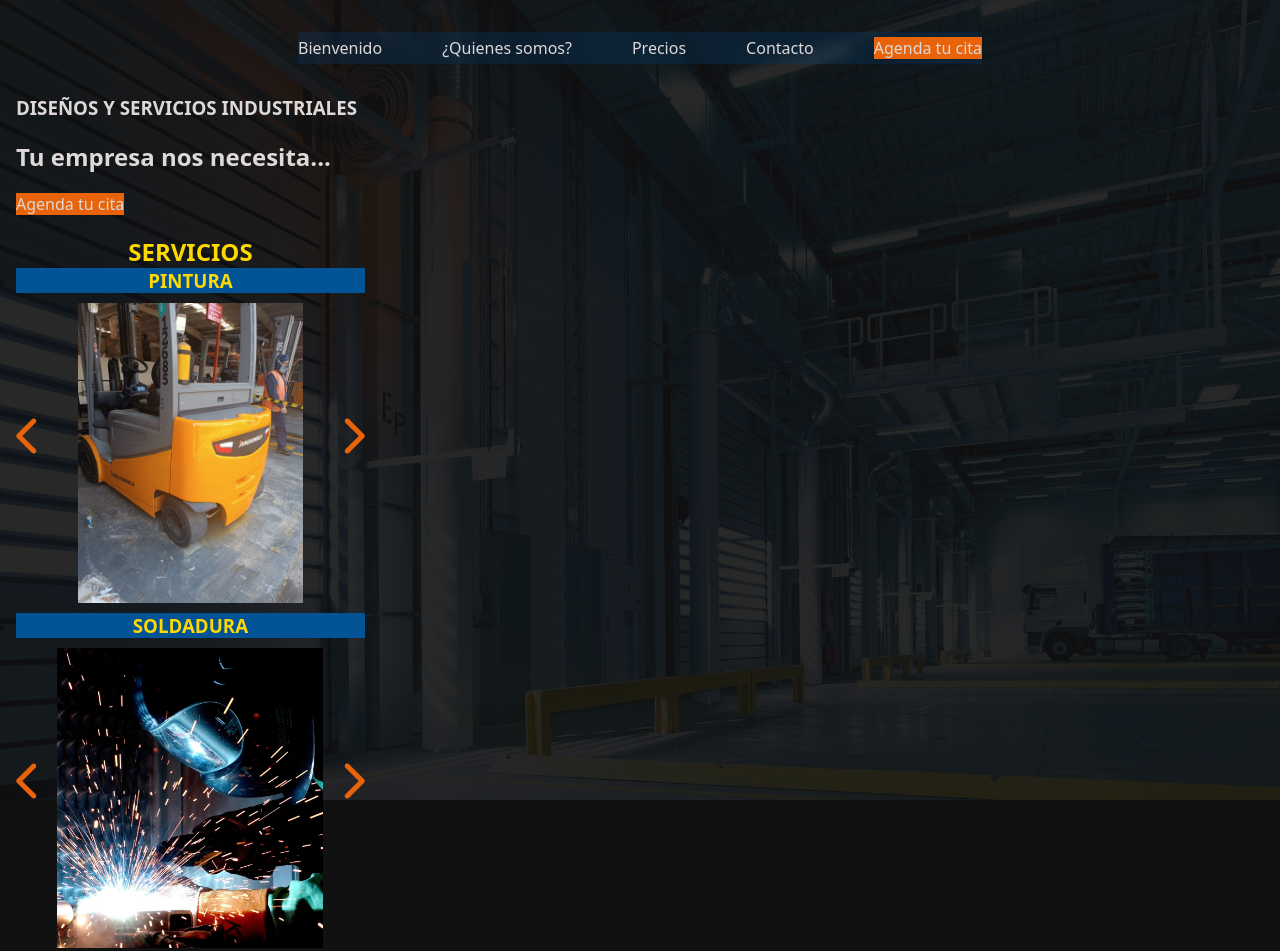
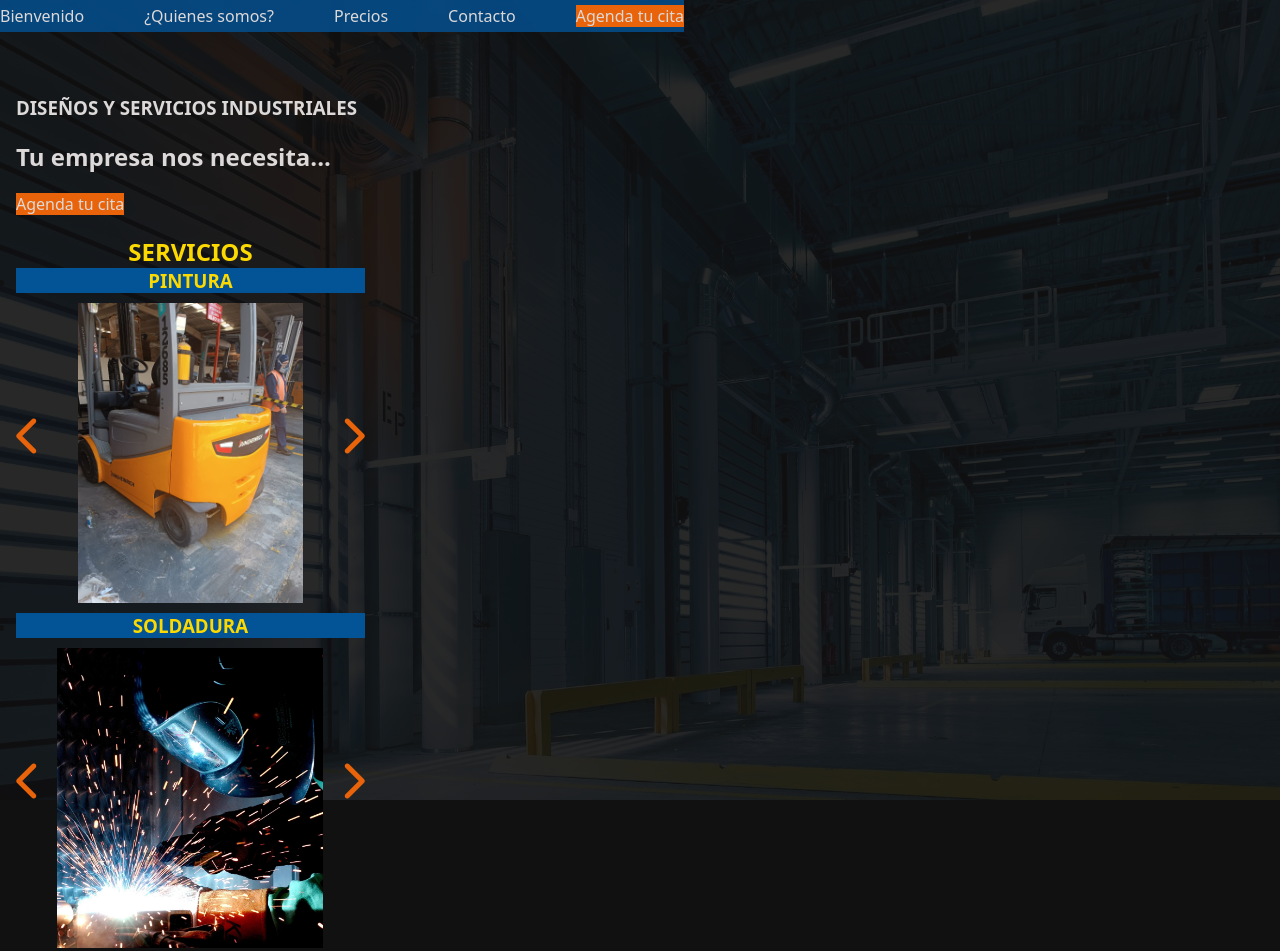
Before and after one commit to Adsuarez/diservi-frontend, a plain HTML site: page index.html in a window 1280 px wide. Shown: the top 951 px of the page. Drawn offline with Linux system fonts and the light colour scheme.

Commit message:
solve low contrast, margin and padding with navbar

```diff
--- a/src/css/main.css
+++ b/src/css/main.css
@@ -11,6 +11,7 @@
   --dark-color-low-opacity: rgba(17, 17, 17, 0.3);
   --color-second: rgb(3, 83, 151);
   --color-second-low-opacity: rgba(3, 83, 151, 0.2);
+  --color-second-high-opacity: rgba(3, 83, 151, 0.8);
   --color-first: rgb(0, 30, 108);
 }
 
@@ -46,7 +47,6 @@ main {
   background-size: cover;
 }
 
-header,
 article,
 footer {
   width: 100%;
@@ -66,10 +66,12 @@ header {
   flex-direction: row;
   justify-content: space-around;
   z-index: 1;
+  padding: 0;
+  margin: 0;
 }
 
 .menu-list {
-  background-color: var(--color-second-low-opacity);
+  background-color: var(--color-second-high-opacity);
   backdrop-filter: blur(5px);
   padding: 5px 0 5px 0;
   display: flex;
@@ -78,6 +80,7 @@ header {
   gap: 10px;
   text-align: center;
   align-items: center;
+  margin: 0;
 }
 
 .logo {
@@ -141,7 +144,7 @@ article {
   margin-top: 60px;
 }
 
-/*----------->Services<------------*/
+/*----------->SERVICES<------------*/
 .services {
   text-align: center;
   margin: 20px 0;
```
